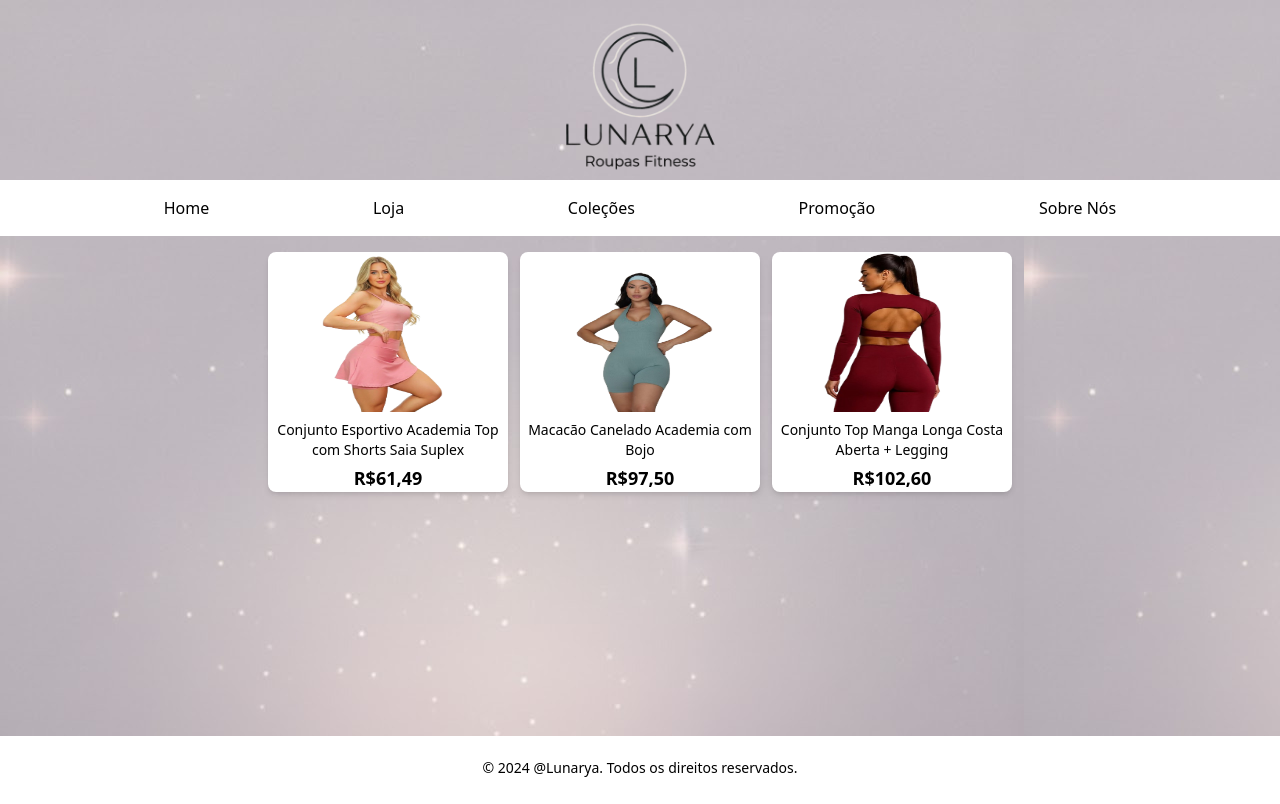
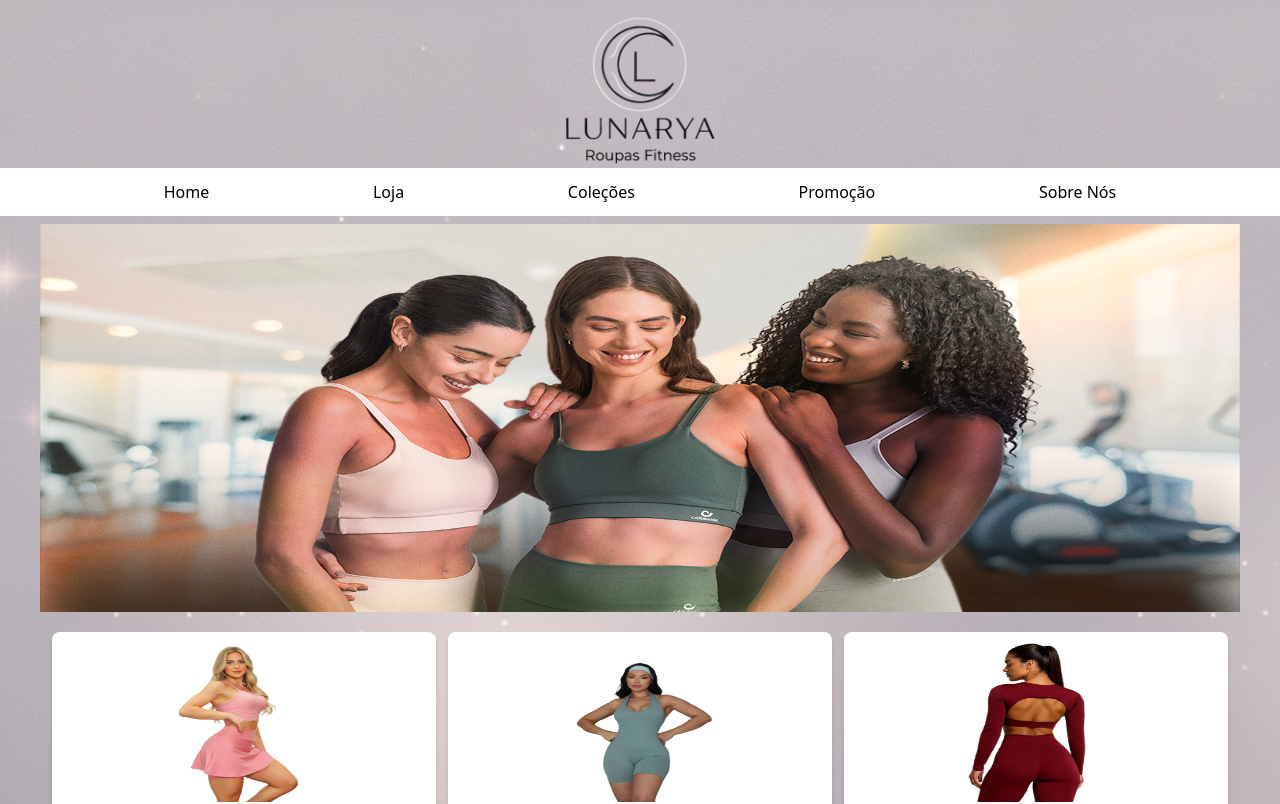
Before and after one commit to eliseu-daniel/Lunarya, a React (Vite) app: page / in a window 1280 px wide. Shown: the top 804 px of the page. Built offline with nearby package versions, Linux system fonts and the light colour scheme.

Commit message:
feat: banner component

```diff
--- /dev/null
+++ b/src/components/Banner.tsx
@@ -0,0 +1,11 @@
+type BannerProps = {
+    imgBanner: string;
+};
+
+export default function Banner({ imgBanner, ...props }: BannerProps) {
+    return (
+        <div className="banner">
+            <img className="bannerImg" src={imgBanner} />
+        </div>
+    );
+}
--- a/src/pages/Dashboard.tsx
+++ b/src/pages/Dashboard.tsx
@@ -1,10 +1,13 @@
 import Menu from "../components/Menu";
 import Footer from "../components/Footer";
 import Card from "../components/Card";
+
 import logo from '../assets/logo.png'
 import saia from "../assets/saia.png";
 import macacao from "../assets/macacaoCanelado.png";
 import top from "../assets/topMangaLonga.png";
+import Banner from "../components/Banner";
+import bannerImg from "../assets/banner.png";
 
 export default function Dashboard() {
     return (
@@ -15,6 +18,9 @@ export default function Dashboard() {
             <div className='menu-container'>
                 <Menu />
             </div>
+            <div className="banner-container">
+                <Banner imgBanner={bannerImg} />
+            </div>
             <main className='main-content'>
                 <Card img={saia} text="Conjunto Esportivo Academia Top com Shorts Saia Suplex" price="61,49" />
                 <Card img={macacao} text="Macacão Canelado Academia com Bojo" price="97,50" />
--- a/src/styles/app.css
+++ b/src/styles/app.css
@@ -9,7 +9,7 @@
 }
 
 .logo {
-    @apply flex h-45 justify-center items-center;
+    @apply flex h-42 justify-center items-center;
 }
 
 .logo-img {
@@ -17,7 +17,7 @@
 }
 
 .menu {
-    @apply flex justify-evenly bg-bgLight h-14 justify-center items-center;
+    @apply flex justify-evenly bg-bgLight h-12 justify-center items-center;
 }
 
 .main-content {
@@ -29,7 +29,7 @@
 }
 
 .card {
-    @apply flex flex-col justify-center items-center bg-white shadow-md rounded-lg w-60 h-60;
+    @apply flex flex-col justify-center items-center bg-white shadow-md rounded-lg w-96 h-60;
 }
 
 .imgCard {
@@ -43,3 +43,11 @@
 .priceCard {
     @apply text-center mt-1 font-bold text-lg;
 }
+
+.banner-container {
+    @apply flex justify-center pt-2 w-full h-100;
+}
+
+.bannerImg {
+    @apply w-300 h-97;
+}
```
Also changed, not shown: src/assets/banner.png (added).
